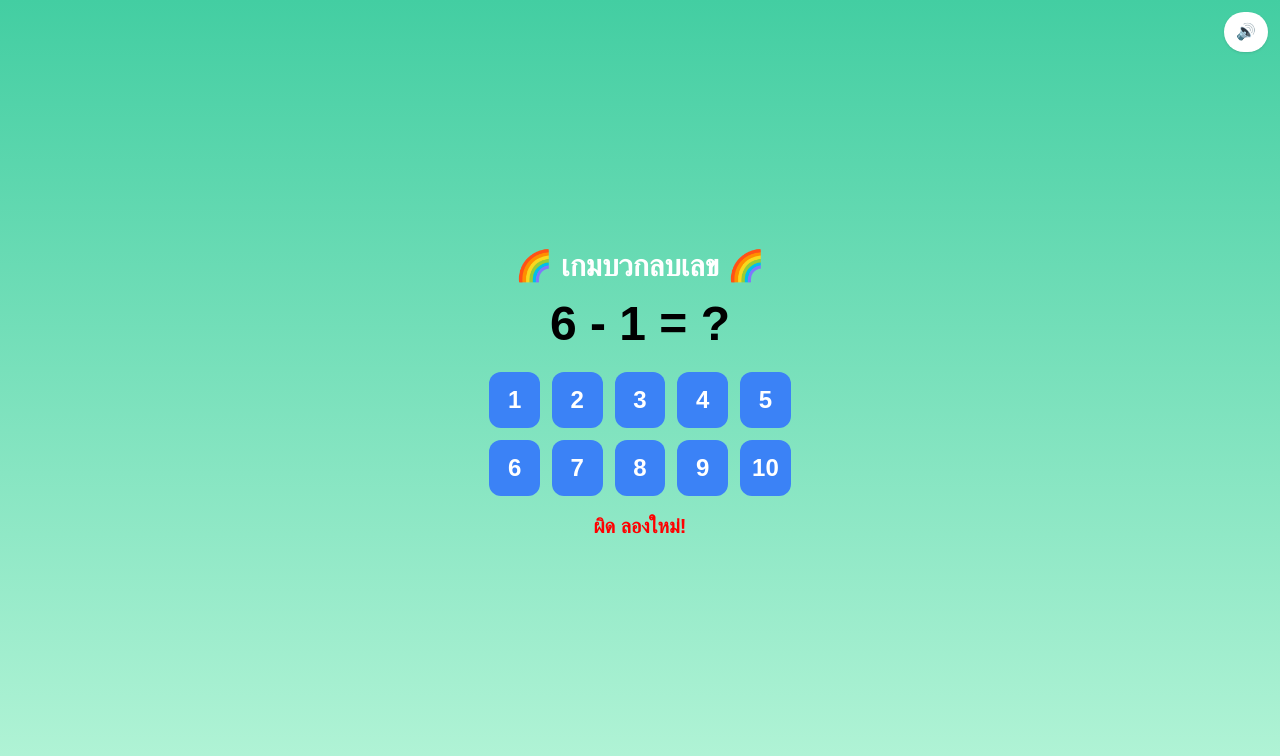
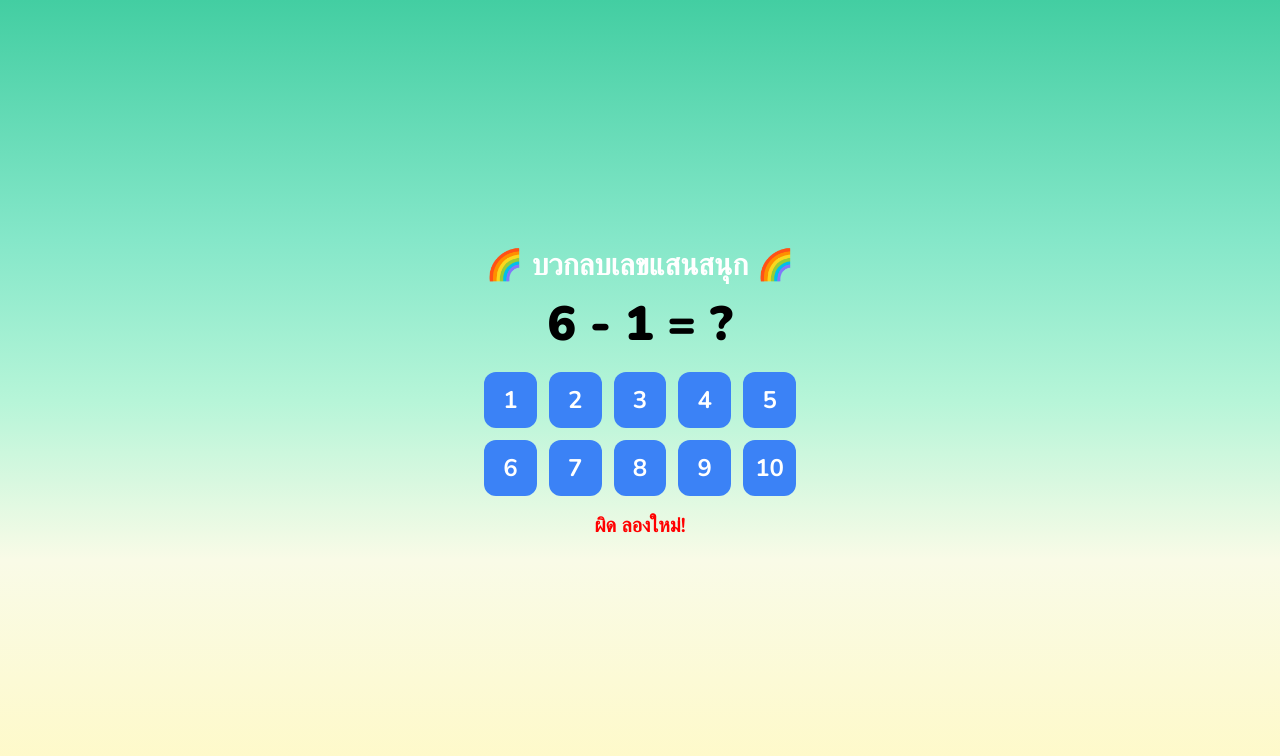
Before and after one commit to Welldowin/Pantanadek, a plain HTML site: page index.html in a window 1280 px wide. Both pictures are taken after a click on the button "10". Drawn offline with nearby package versions, Linux system fonts and the light colour scheme.

Commit message:
Update index.html

```diff
--- a/index.html
+++ b/index.html
@@ -1,31 +1,32 @@
 <!doctype html>
-<html lang="th">
+<html lang="th" class="h-full">
 <head>
   <meta charset="UTF-8">
   <meta name="viewport" content="width=device-width, initial-scale=1.0">
-<title>Kids Math Game</title>
+  <title>Kids Math Adventure</title>
 
-<script src="https://cdn.tailwindcss.com"></script>
+  <script src="https://cdn.tailwindcss.com/3.4.17"></script>
+  <script src="https://cdn.jsdelivr.net/npm/lucide@0.263.0/dist/umd/lucide.min.js"></script>
+  <link href="https://fonts.googleapis.com/css2?family=Nunito:wght@600;700;800;900&display=swap" rel="stylesheet">
 
   <style>
-body {
-  font-family: 'Kanit', sans-serif;
-  background: linear-gradient(to bottom, #43cea2, #b6f5d8);
+    * { font-family: 'Nunito', sans-serif; }
+    html, body { height: 100%; margin: 0; }
+
+    .sky-bg {
+      background: linear-gradient(180deg, #43cea2 0%, #85e7c9 30%, #b6f5d8 50%, #f9fbe7 70%, #fff9c4 100%);
     }
   </style>
 </head>
 
-<body class="flex flex-col items-center justify-center min-h-screen">
+<body class="h-full overflow-auto">
 
-<!-- 🎵 BGM -->
+<!-- ✅ BGM -->
 <audio id="bgm" src="./bgm.mp3" loop></audio>
 
-<!-- 🔊 ปุ่มเสียง -->
-<button onclick="toggleBGM()" class="fixed top-3 right-3 bg-white px-3 py-2 rounded-full shadow font-bold">
-🔊
-</button>
+<div id="app" class="sky-bg w-full h-full flex flex-col items-center justify-center">
 
-<h1 class="text-3xl font-black text-white mb-4">🌈 เกมบวกลบเลข 🌈</h1>
+  <h1 class="text-3xl font-black text-white mb-4">🌈 บวกลบเลขแสนสนุก 🌈</h1>
 
   <div id="question" class="text-5xl font-black mb-6"></div>
 
@@ -33,92 +34,70 @@ body {
 
   <div id="feedback" class="text-xl font-bold h-10"></div>
 
+</div>
+
 <script>
-let currentAnswer = 0;
+// 🎵 BGM
 let bgmStarted = false;
 
-// 🎵 เล่นเพลง
-function startBGM(){
-  if(bgmStarted) return;
+function startBGM() {
+  if (bgmStarted) return;
   const audio = document.getElementById("bgm");
   audio.volume = 0.4;
-  audio.play().catch(()=>{});
+  audio.play().catch(() => {});
   bgmStarted = true;
 }
 
-// 🔊 toggle
-function toggleBGM(){
-  const audio = document.getElementById("bgm");
-  if(audio.paused) audio.play();
-  else audio.pause();
-}
+// 🎮 GAME
+let currentAnswer = 0;
 
-// 🎲 สร้างโจทย์
-function generateQuestion(){
+function generateQuestion() {
   const isAdd = Math.random() > 0.5;
-  let a = Math.floor(Math.random()*9)+1;
-  let b = Math.floor(Math.random()*9)+1;
+  let a = Math.floor(Math.random() * 9) + 1;
+  let b = Math.floor(Math.random() * 9) + 1;
 
-  if(!isAdd && a<b) [a,b] = [b,a];
+  if (!isAdd && a < b) [a, b] = [b, a];
 
-  currentAnswer = isAdd ? a+b : a-b;
+  currentAnswer = isAdd ? a + b : a - b;
 
   document.getElementById("question").innerText =
-    `${a} ${isAdd?'+':'-'} ${b} = ?`;
+    `${a} ${isAdd ? '+' : '-'} ${b} = ?`;
 
   renderChoices();
 }
 
-// 🎯 ตัวเลือก
-function renderChoices(){
-  const box = document.getElementById("choices");
-  box.innerHTML = "";
+function renderChoices() {
+  const container = document.getElementById("choices");
+  container.innerHTML = "";
 
   let nums = new Set([currentAnswer]);
-  while(nums.size < 10){
-    nums.add(Math.floor(Math.random()*10)+1);
+  while (nums.size < 10) {
+    nums.add(Math.floor(Math.random() * 10) + 1);
   }
 
   [...nums].sort((a,b)=>a-b).forEach(n=>{
     const btn = document.createElement("button");
     btn.innerText = n;
     btn.className = "bg-blue-500 text-white text-2xl rounded-xl p-3 font-bold";
-    btn.onclick = ()=>checkAnswer(n);
-    box.appendChild(btn);
+    btn.onclick = () => checkAnswer(n);
+    container.appendChild(btn);
   });
 }
 
-// ✅ ตรวจคำตอบ
-function checkAnswer(n){
-  startBGM();
+function checkAnswer(n) {
+  startBGM(); // ✅ เล่นเพลง
 
   const fb = document.getElementById("feedback");
 
-  if(n === currentAnswer){
+  if (n === currentAnswer) {
     fb.innerText = "ถูกต้อง! 🎉";
     fb.style.color = "green";
-
-    // ⭐ เก็บคะแนน
-    saveScore("Player", Math.floor(Math.random()*10));
-
-  }else{
+  } else {
     fb.innerText = "ผิด ลองใหม่!";
     fb.style.color = "red";
   }
 
   setTimeout(generateQuestion, 800);
-}
-
-// 🏆 Leaderboard (local)
-function saveScore(name, score){
-  let data = JSON.parse(localStorage.getItem("leaderboard") || "[]");
-
-  data.push({name, score});
-  data.sort((a,b)=>b.score-a.score);
-
-  localStorage.setItem("leaderboard", JSON.stringify(data));
-
-  console.log("Leaderboard:", data);
 }
 
 // 🚀 start
```
Lines whose indentation alone changed are shown as unchanged.
